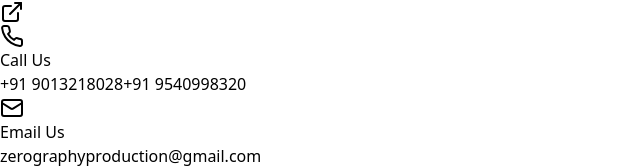
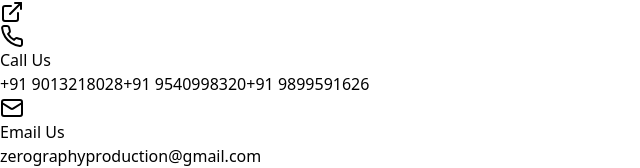
Before and after one commit to zerographyproduction/zero, a Next.js app: page / in a window 1280 px wide. Shown: the part 6144-6312 px from the top of the page, without its empty margins (0-640 px from the left). Built offline with nearby package versions, Linux system fonts and the light colour scheme.

Commit message:
Update Contact.jsx
+919899591626

```diff
--- a/src/app/components/Contact.jsx
+++ b/src/app/components/Contact.jsx
@@ -71,6 +71,12 @@
                     >
                       +91 9540998320
                     </a>
+                     <a
+                      href='tel:+919899591626'
+                      className='text-gray-300 block hover:text-blue-400 transition-colors'
+                    >
+                      +91 9899591626
+                    </a>
                   </div>
                 </div>
               </div>
```
